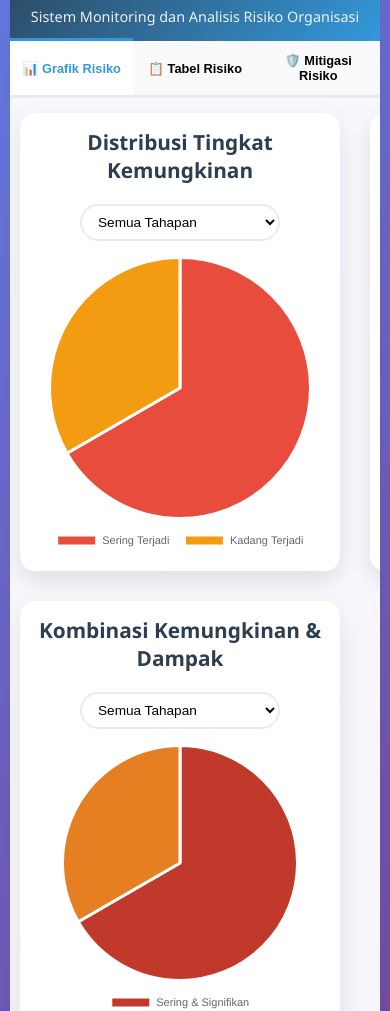
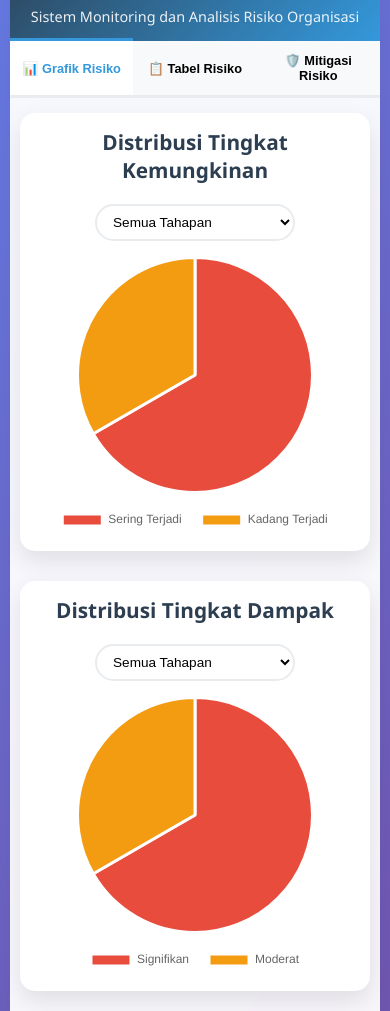
Before and after one commit to Verydw12/mrse-bpssleman, a plain HTML site: page index.html in a window 390 px wide. Shown: the part 94-1105 px from the top of the page. Drawn offline with nearby package versions, Linux system fonts and the light colour scheme.

Commit message:
Add files via upload

```diff
--- a/index.html
+++ b/index.html
@@ -92,8 +92,8 @@
         }
 
         .charts-container {
-            display: grid;
-            grid-template-columns: 1fr 1fr 1fr;
+            display: flex;
+            flex-direction: column;
             gap: 30px;
             margin-bottom: 30px;
         }
@@ -127,6 +127,9 @@
             border-radius: 15px;
             box-shadow: 0 10px 25px rgba(0, 0, 0, 0.1);
             transition: transform 0.3s ease;
+            max-width: 600px;
+            margin: 0 auto;
+            width: 100%;
         }
 
         .chart-card:hover {
@@ -142,7 +145,7 @@
 
         .chart-container {
             position: relative;
-            height: 300px;
+            height: 350px;
         }
 
         .table-container {
@@ -287,10 +290,6 @@
                 padding: 15px 10px;
             }
 
-            .charts-container {
-                grid-template-columns: 1fr;
-            }
-
             .filter-container {
                 grid-template-columns: 1fr !important;
                 gap: 15px !important;
@@ -319,6 +318,11 @@
 
             .chart-card {
                 padding: 20px 15px;
+                max-width: 100%;
+            }
+
+            .chart-container {
+                height: 300px;
             }
 
             .table-container {
@@ -351,10 +355,6 @@
         }
 
         @media (max-width: 1024px) and (min-width: 769px) {
-            .charts-container {
-                grid-template-columns: 1fr 1fr;
-            }
-
             .filter-container {
                 grid-template-columns: 1fr 1fr 1fr !important;
                 gap: 15px !important;
@@ -372,6 +372,10 @@
                 padding: 25px 20px;
             }
 
+            .chart-card {
+                max-width: 500px;
+            }
+
             .table-container {
                 overflow-x: auto;
             }
@@ -382,12 +386,12 @@
         }
 
         @media (max-width: 1200px) {
-            .charts-container {
-                grid-template-columns: 1fr 1fr;
+            .filter-container {
+                grid-template-columns: 1fr 1fr !important;
             }
 
-            .filter-container {
-                grid-template-columns: 1fr 1fr !important;
+            .chart-card {
+                max-width: 550px;
             }
         }
 
@@ -424,6 +428,11 @@
 
             .chart-card, .selector-card, .result-card {
                 padding: 15px 10px;
+                max-width: 100%;
+            }
+
+            .chart-container {
+                height: 280px;
             }
 
             .filter-select {
@@ -721,9 +730,18 @@
                         legend: {
                             position: 'bottom',
                             labels: {
-                                padding: 15,
+                                padding: 20,
                                 font: {
-                                    size: 11
+                                    size: 12
+                                }
+                            }
+                        },
+                        tooltip: {
+                            callbacks: {
+                                label: function(context) {
+                                    const total = context.dataset.data.reduce((a, b) => a + b, 0);
+                                    const percentage = ((context.parsed * 100) / total).toFixed(1);
+                                    return `${context.label}: ${context.parsed} (${percentage}%)`;
                                 }
                             }
                         }
@@ -768,9 +786,18 @@
                         legend: {
                             position: 'bottom',
                             labels: {
-                                padding: 15,
+                                padding: 20,
                                 font: {
-                                    size: 11
+                                    size: 12
+                                }
+                            }
+                        },
+                        tooltip: {
+                            callbacks: {
+                                label: function(context) {
+                                    const total = context.dataset.data.reduce((a, b) => a + b, 0);
+                                    const percentage = ((context.parsed * 100) / total).toFixed(1);
+                                    return `${context.label}: ${context.parsed} (${percentage}%)`;
                                 }
                             }
                         }
@@ -817,9 +844,18 @@
                         legend: {
                             position: 'bottom',
                             labels: {
-                                padding: 15,
+                                padding: 20,
                                 font: {
-                                    size: 11
+                                    size: 12
+                                }
+                            }
+                        },
+                        tooltip: {
+                            callbacks: {
+                                label: function(context) {
+                                    const total = context.dataset.data.reduce((a, b) => a + b, 0);
+                                    const percentage = ((context.parsed * 100) / total).toFixed(1);
+                                    return `${context.label}: ${context.parsed} (${percentage}%)`;
                                 }
                             }
                         }
```
